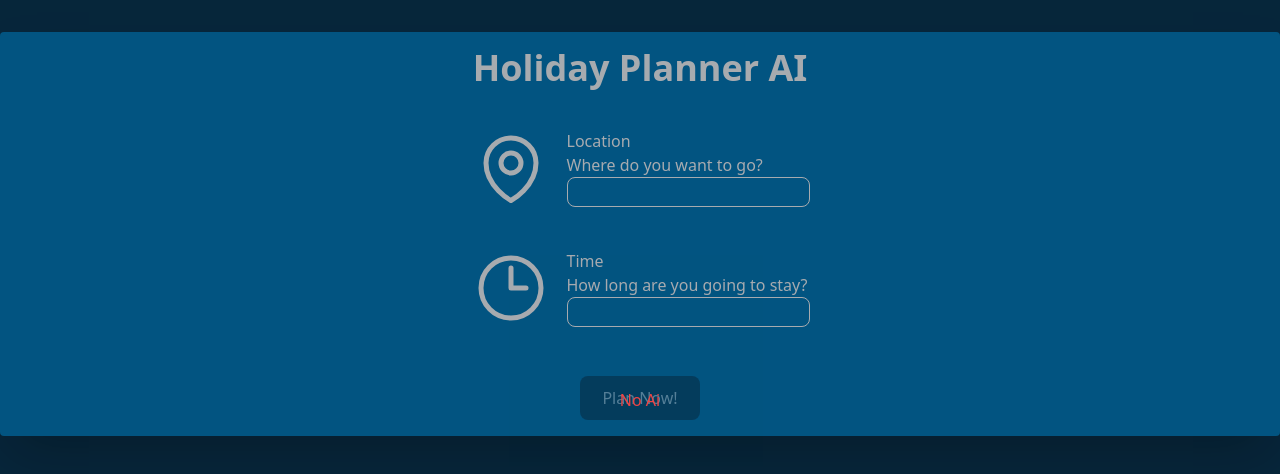
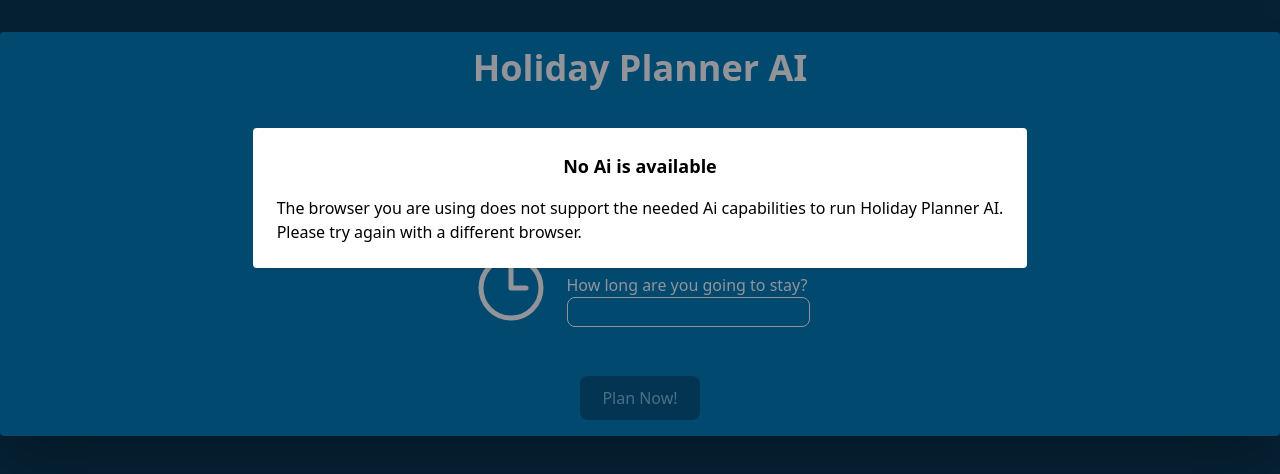
Before and after one commit to PhilSchoe/holiday-planner-ai, a React (Vite) app: page / in a window 1280 px wide. Shown: the top 474 px of the page. Built offline with nearby package versions, Linux system fonts and the light colour scheme.

Commit message:
Change styling and add information text

```diff
--- a/src/App.tsx
+++ b/src/App.tsx
@@ -45,7 +45,14 @@ function App() {
         <Markdown>{response}</Markdown>
       </div>
       <Modal open={open}>
-        <div className="text-red-500">No Ai</div>
+        <div className="flex flex-col items-center gap-4">
+          <h3 className="text-lg font-black">No Ai is available</h3>
+          <p>
+            The browser you are using does not support the needed Ai
+            capabilities to run Holiday Planner AI. <br /> Please try again with
+            a different browser.
+          </p>
+        </div>
       </Modal>
     </div>
   );
--- a/src/Modal.tsx
+++ b/src/Modal.tsx
@@ -6,11 +6,11 @@ interface ModalProps {
 export default function Modal({ open, children }: ModalProps) {
   return (
     <div
-      className={`fixed inset-0 flex items-center justify-center ${
-        open ? "visible bg-black/20" : "invisible"
+      className={`fixed inset-0 flex items-start justify-center pt-32 ${
+        open ? "visible bg-black/30" : "invisible"
       }`}
     >
-      {children}
+      <div className="bg-white rounded shadow p-6">{children}</div>
     </div>
   );
 }
```
